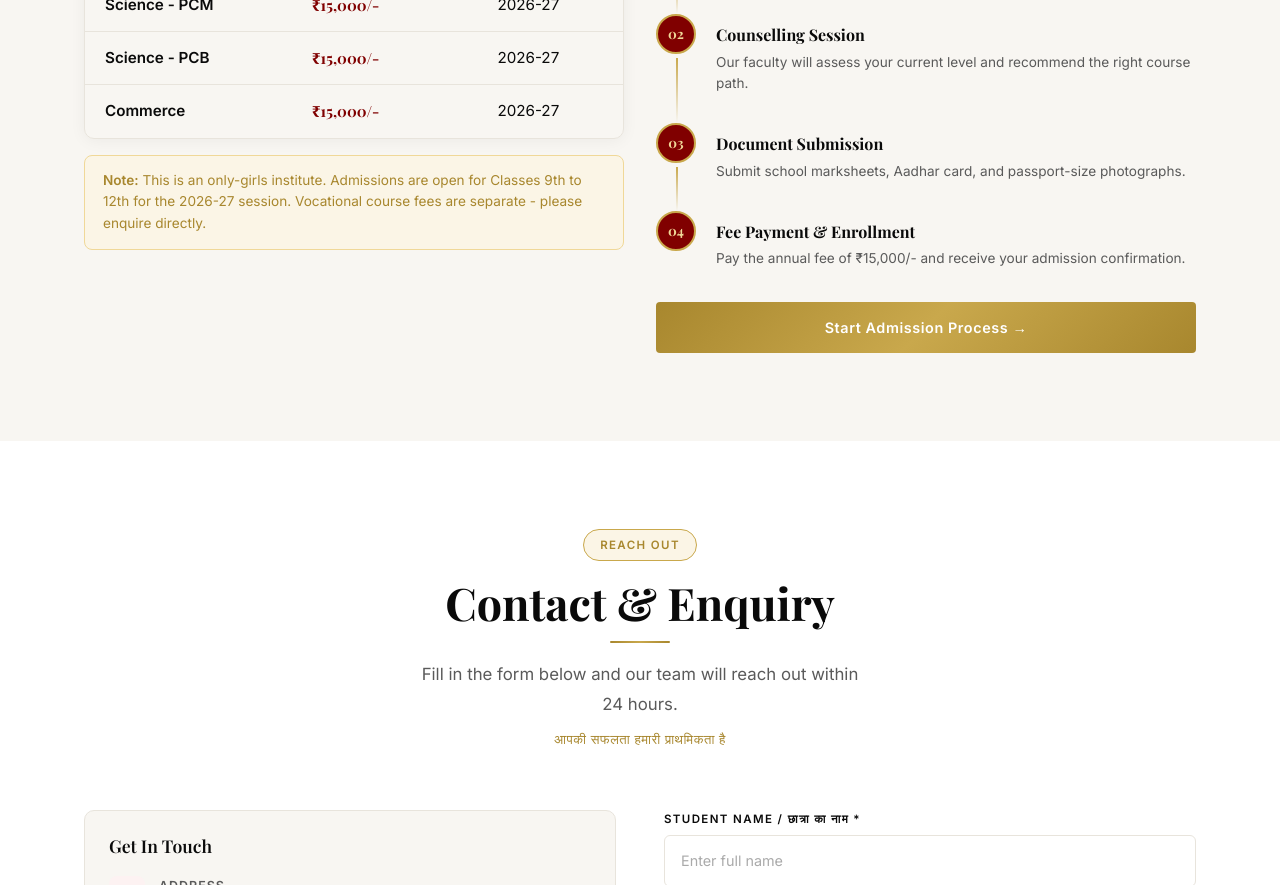
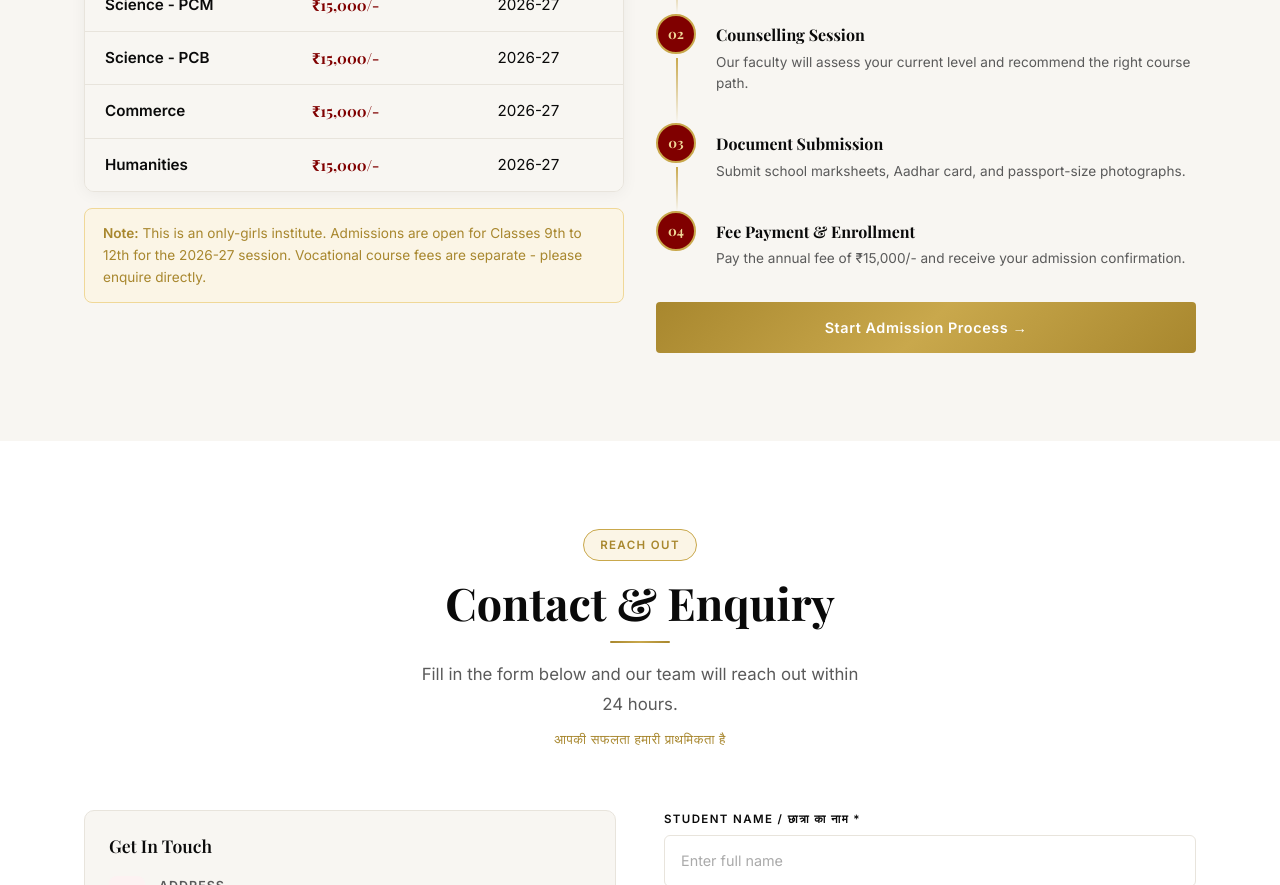
Before and after one commit to addiii999/ursuline-study-centre, a Next.js app: page / in a window 1280 px wide. Shown: the part 10520-11405 px from the top of the page. Built offline with nearby package versions, Linux system fonts and the light colour scheme; a web font is replaced by a local one.

Commit message:
fix: update privacy policy effective date to timeless wording

```diff
--- a/src/app/privacy-policy/page.tsx
+++ b/src/app/privacy-policy/page.tsx
@@ -161,7 +161,7 @@ const PrivacyPolicy = () => {
 
               <div style={{ textAlign: 'center', marginTop: '10px' }}>
                 <p style={{ fontFamily: 'var(--sans)', fontSize: '0.8rem', color: 'var(--gray-text)', fontStyle: 'italic' }}>
-                  This Privacy Policy is effective as of April 27, 2026.<br />We reserve the right to update this policy periodically to reflect operational changes.
+                  This Privacy Policy is effective immediately and applies to all users of Ursuline Study Centre.<br />We reserve the right to update this policy periodically to reflect operational changes.
                 </p>
               </div>
 
--- a/src/components/AdmissionSection.tsx
+++ b/src/components/AdmissionSection.tsx
@@ -5,6 +5,7 @@ const feeRows = [
   { stream: 'Science - PCM', fee: '₹15,000/-', duration: 'Per Year', session: '2026-27' },
   { stream: 'Science - PCB', fee: '₹15,000/-', duration: 'Per Year', session: '2026-27' },
   { stream: 'Commerce', fee: '₹15,000/-', duration: 'Per Year', session: '2026-27' },
+  { stream: 'Humanities', fee: '₹15,000/-', duration: 'Per Year', session: '2026-27' },
 ];
 
 const steps = [
```
